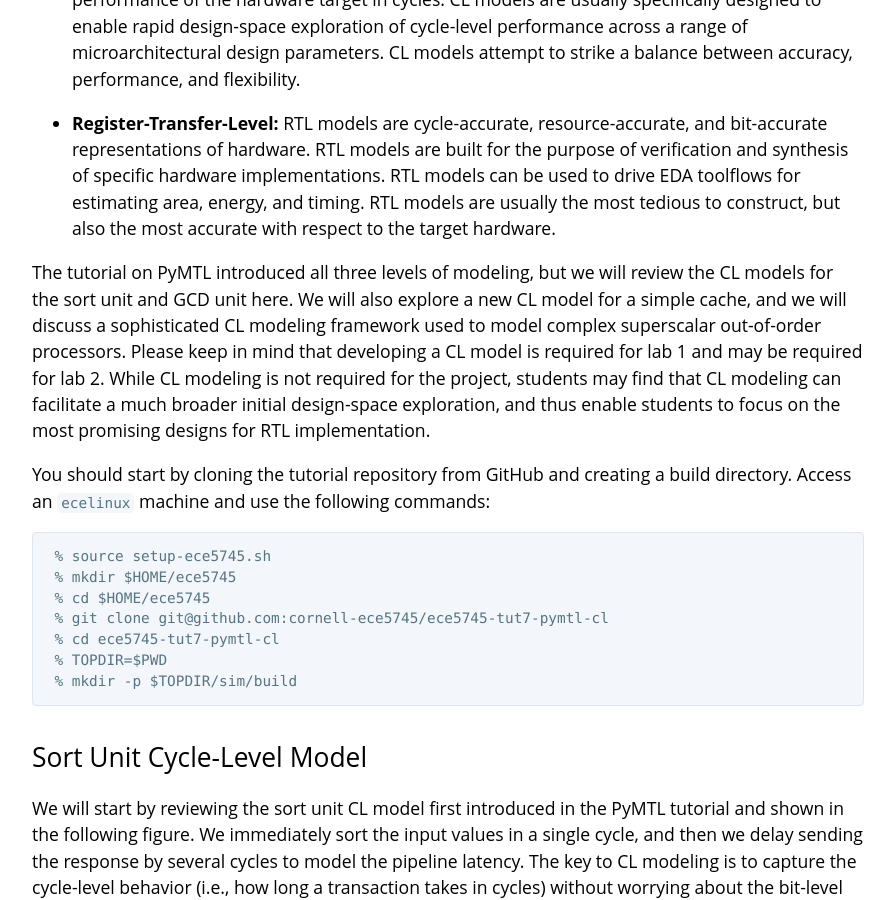
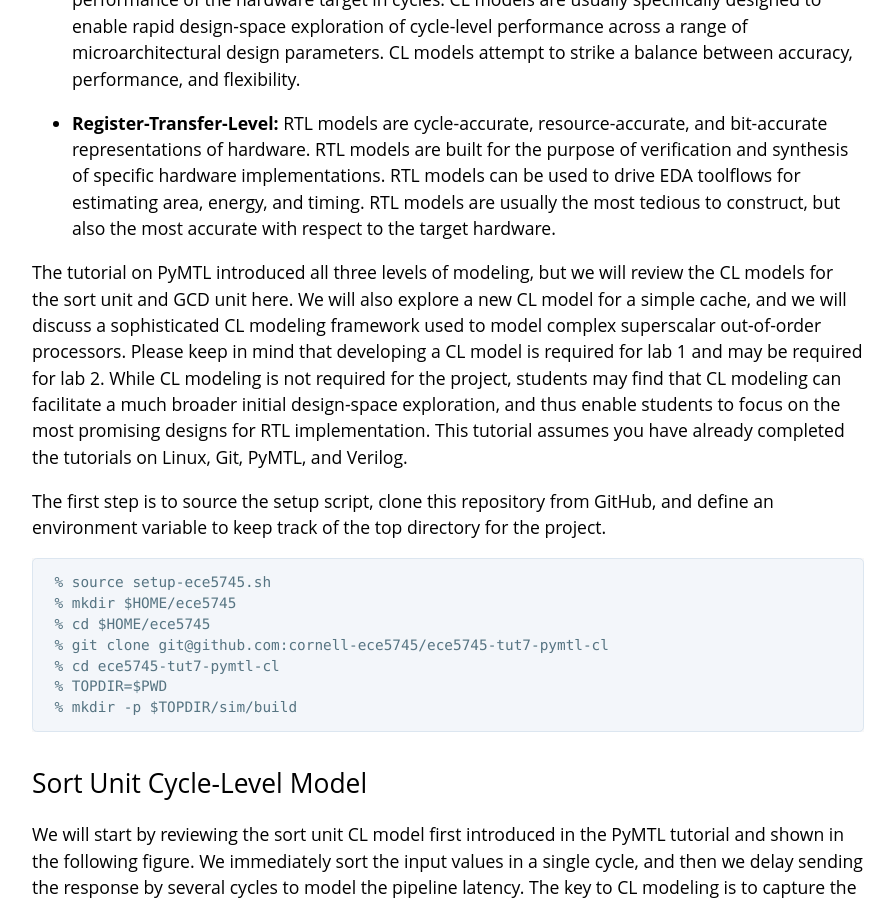
Before and after one commit to amsharifian/ece5745-tut7-pymtl-cl, a Jekyll site: the page built from docs/index.md, in a window 1280 px wide and 900 px high, scrolled down 749 px. Shown: the whole window, without its empty margins (192-1087 px from the left). Built offline with Jekyll 4.4.1, drawn with Linux system fonts in a browser that asks for light colours; our own code applies the rules of GitHub Pages for plain Markdown files; some of the changed text lies outside the part shown.

Commit message:
staff update from: ece5745-tut7-pymtl-cl-0.0-578-g9504a91 [ci skip]

````diff
--- a/docs/_config.yml
+++ b/docs/_config.yml
@@ -2,4 +2,4 @@
 # GitHub Pages Configuration
 #==================================================================
 
-title: "ECE 5745 Tutorial 5: Synopsys ASIC Tools"
+title: "ECE 5745 Tutorial 7: PyMTL Cycle-Level Modeling"
--- a/docs/index.md
+++ b/docs/index.md
@@ -55,11 +55,12 @@ is required for lab 1 and may be required for lab 2. While CL modeling is
 not required for the project, students may find that CL modeling can
 facilitate a much broader initial design-space exploration, and thus
 enable students to focus on the most promising designs for RTL
-implementation.
+implementation. This tutorial assumes you have already completed the
+tutorials on Linux, Git, PyMTL, and Verilog.
 
-You should start by cloning the tutorial repository from GitHub and
-creating a build directory. Access an `ecelinux` machine and use the
-following commands:
+The first step is to source the setup script, clone this repository from
+GitHub, and define an environment variable to keep track of the top
+directory for the project.
 
 ```
  % source setup-ece5745.sh
````
Also changed, not shown: other parts of docs/index.md (+1 -1 lines), 2 other files.
